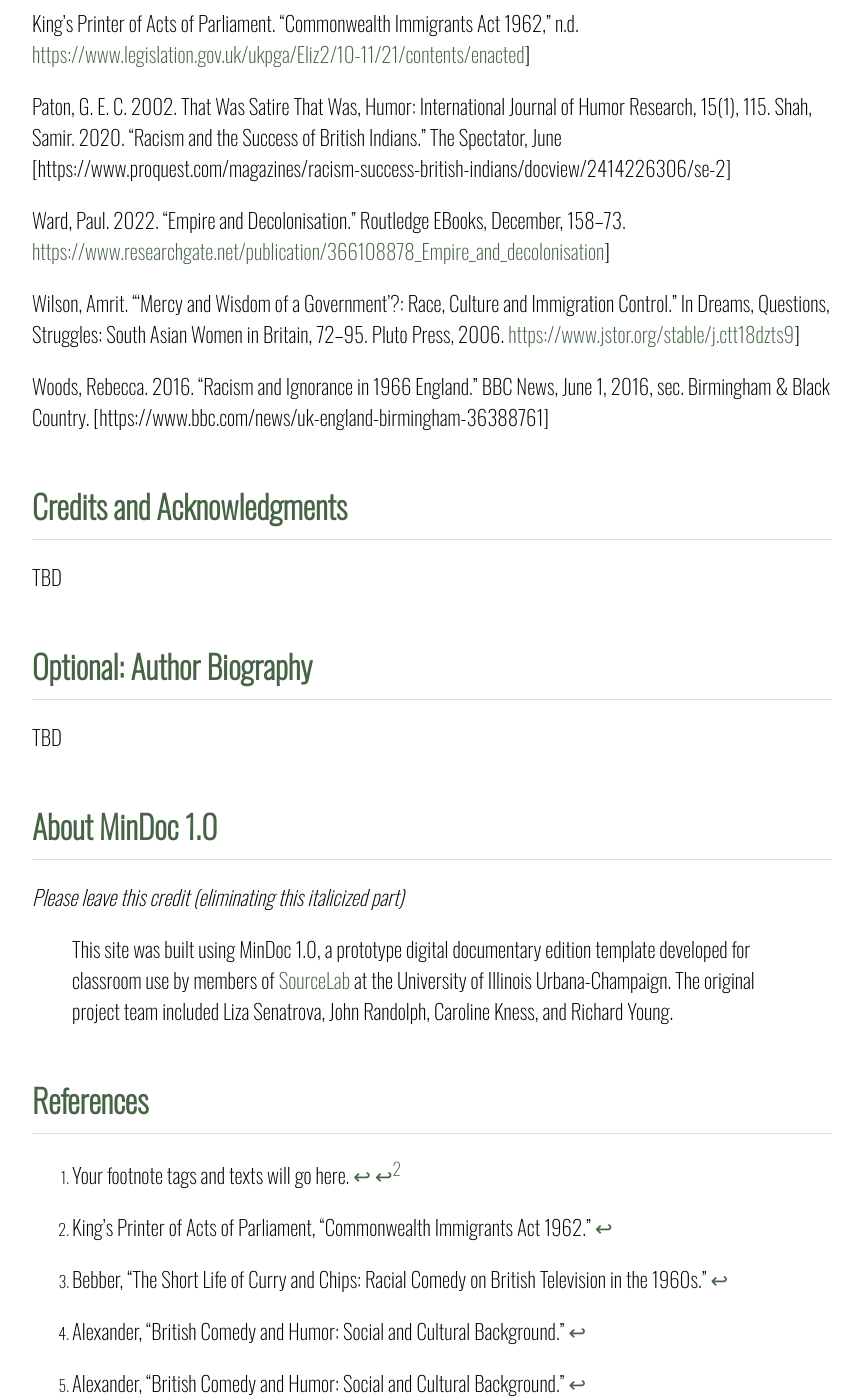
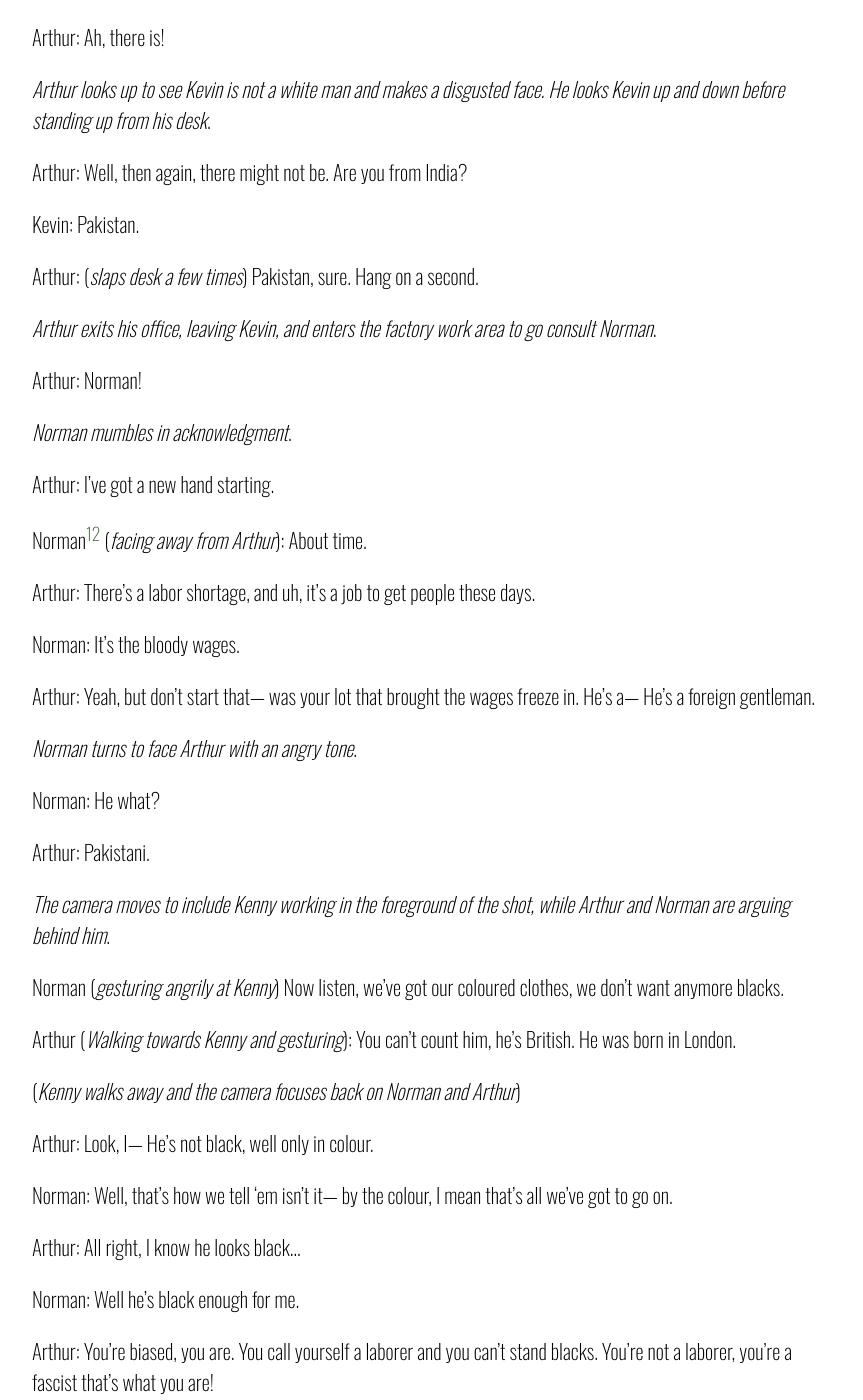
Before and after one commit to nickcorso02/currychips, a Jekyll site: the page built from index.markdown, in a window 1280 px wide and 1400 px high, scrolled down 6077 px. Shown: the whole window, without its empty margins (208-1071 px from the left). Built offline with Jekyll 4.4.1, drawn with Linux system fonts in a browser that asks for light colours; some of the changed text lies outside the part shown.

Commit message:
Update index.markdown

```diff
--- a/index.markdown
+++ b/index.markdown
@@ -52,10 +52,9 @@ In _Curry and Chips_, Spike Milligan in brown face, plays Kevin O’Grady who is
 
 ***About the Edition***
 
-
 The original version of the television show Curry and Chips is not accessible through its original source, London Weekend Television on the ITV Network. However, it is readily available on YouTube and streaming services like Plex, where the six-episode season is posted for public viewing. Although the episodes remain under copyright by London Weekend Television, they are still accessible for public display.
 
-The full six-episode series can be found on physical DVD copies, which are still being exchanged through secondary markets like eBay. Additionally, the Internet Archive offers the whole season on its website, serving as a non-profit source for information and entertainment for historians and researchers. [^1]
+The full six-episode series can be found on physical DVD copies, which are still being exchanged through secondary markets like eBay. Additionally, the Internet Archive offers the whole season on its website, serving as a non-profit source for information and entertainment for historians and researchers. [^8]
 
 The procedures used for presenting this source involved taking various points from the first episode of the show and capturing still images of specific scenes. The use of still images allows for more context of the scene itself. To alter the images slightly, applications like Adobe Photoshop helped present the highest quality picture for the edition.
 
@@ -65,7 +64,123 @@ The transcripts offered include necessary context for the scene, exact transcrip
 
 Altercations that we made were focused on the clarity and contrast of the still images, as the original video is slightly blurred. To enhance the picture, we used Adobe Photoshop to demonstrate any changes in the original source.
 
-[^1]: Internet Archive
+[^8]: Internet Archive
+
+***Transcriptions***
+
+**Photo 1**
+
+**1:35-1:45**
+
+_Kenny[^9], a black factory worker, is picking through plastic toy bugs and sorting them in boxes_.
+
+_Arthur, Kenny’s white boss, comes up behind Kenny to inspect his work as Kenny is[^10] holding up a large brown spider_.
+
+Arthur: Got your lunch then.
+
+_Both Arthur and Kenny laugh, Arthur walks behind Kenny to leave, passing him before turning around and addressing him seriously_.
+
+Arthur: It’s just a joke!
+
+Kenny: Yeah, yeah…
+
+_Arthur exits and Kenny continues his work_.
+
+[^9]: Kenny Lynch, a Black musician and television actor, was one of the few Black British singers in popular music.
+[^10]: Eric Sykes, television actor born in England.
+
+**Photo 2**
+
+**2:21-3:48**
+
+_In his office, Arthur is sitting at his desk testing toy props looking down while Kevin O’Grady[^11], an Irish-Pakistani worker is standing to his right_.
+
+Arthur: If those are explode-able boots, we’ve got enough, thank you.
+
+Kevin (_in an exaggerated Indian accent_): Oh, no. I am from the unemployment exchange. They are telling me there might be a job here.
+
+Arthur: Ah, there is!
+
+_Arthur looks up to see Kevin is not a white man and makes a disgusted face. He looks Kevin up and down before standing up from his desk_.
+
+Arthur: Well, then again, there might not be. Are you from India?
+
+Kevin: Pakistan.
+
+Arthur: (_slaps desk a few times_) Pakistan, sure. Hang on a second.
+
+_Arthur exits his office, leaving Kevin, and enters the factory work area to go consult Norman_.
+
+Arthur: Norman!
+
+_Norman mumbles in acknowledgment_.
+
+Arthur: I’ve got a new hand starting.
+
+Norman[^12] (_facing away from Arthur_): About time.
+
+Arthur: There’s a labor shortage, and uh, it’s a job to get people these days.
+
+Norman: It’s the bloody wages.
+
+Arthur: Yeah, but don’t start that— was your lot that brought the wages freeze in. He’s a— He’s a foreign gentleman.
+
+_Norman turns to face Arthur with an angry tone_.
+
+Norman: He what?
+
+Arthur: Pakistani.
+
+_The camera moves to include Kenny working in the foreground of the shot, while Arthur and Norman are arguing behind him_.
+
+Norman (_gesturing angrily at Kenny_) Now listen, we’ve got our coloured clothes, we don’t want anymore blacks.
+
+Arthur (_Walking towards Kenny and gesturing_): You can’t count him, he’s British. He was born in London.
+
+(_Kenny walks away and the camera focuses back on Norman and Arthur_)
+
+Arthur: Look, I— He’s not black, well only in colour.
+
+Norman: Well, that’s how we tell ‘em isn’t it— by the colour, I mean that’s all we’ve got to go on.
+
+Arthur: All right, I know he looks black…
+
+Norman: Well he’s black enough for me.
+
+Arthur: You’re biased, you are. You call yourself a laborer and you can’t stand blacks. You’re not a laborer, you’re a fascist that's what you are!
+
+(_Norman interrupting Arthur_)
+
+Norman: No, listen, listen. I voted on labor on’me life, and me father before me, but when it comes to blacks— I’m with Enoch[^13].
+
+Arthur: Right, but it was your lot that brought in the Race Relations Bill[^14].
+
+Norman: Mistake.
+
+Arthur: Nevertheless! Either I start him, or the firm gets fined, or I do.
+
+Norman: If you do start him you might have a strike on your hands.
+
+(_Kenny enters the scene between Norman and Arthor to interject before quickly returning to his work_.)
+
+Kenny: Quite right Norman.
+
+Norman: Yeah.
+
+Arthur: Now Norman, let’s be reasonable. Let’s come to some sort of a compromise.
+
+Norman: All right. (_Gestures to Kenny at his workstation_) Sack him, then you can start him.
+
+(_Laugh track plays_)
+
+Kenny: Do what?
+
+Arthur: No, alright. I can’t sack him— I go to football with him (_again gestures to Kenny as he leaves_).
+
+[^11]: Actor Spike Milligan in brown face
+[^12]: Norman Rossington, British actor born in Liverpool.
+[^13]: Enoch tbd
+[^14]: Race Relations tbd
 
 
 ***Bibliography***
@@ -109,7 +224,7 @@ Wilson, Amrit. “‘Mercy and Wisdom of a Government’?: Race, Culture and Imm
 [https://www.jstor.org/stable/j.ctt18dzts9](https://www.jstor.org/stable/j.ctt18dzts9)]
 
 Woods, Rebecca. 2016. “Racism and Ignorance in 1966 England.” BBC News, June 1, 2016, sec. Birmingham & Black Country.
-[https://www.bbc.com/news/uk-england-birmingham-36388761]
+https://www.bbc.com/news/uk-england-birmingham-36388761
 
 # Credits and Acknowledgments
 
@@ -125,5 +240,3 @@ _Please leave this credit (eliminating this italicized part)_
 > This site was built using MinDoc 1.0, a prototype digital documentary edition template developed for classroom use by members of [SourceLab](https://sourcelab.history.illinois.edu/) at the University of Illinois Urbana-Champaign.  The original project team included Liza Senatrova, John Randolph, Caroline Kness, and Richard Young.
 
 # References
-
-[^1]: Your footnote tags and texts will go here.
```
